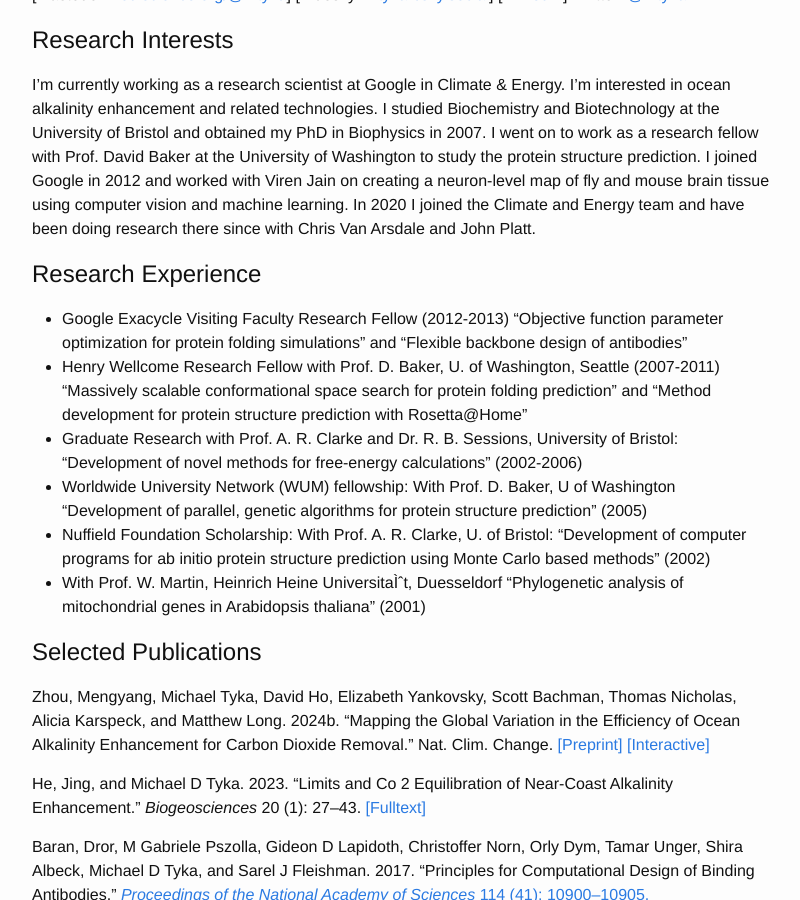
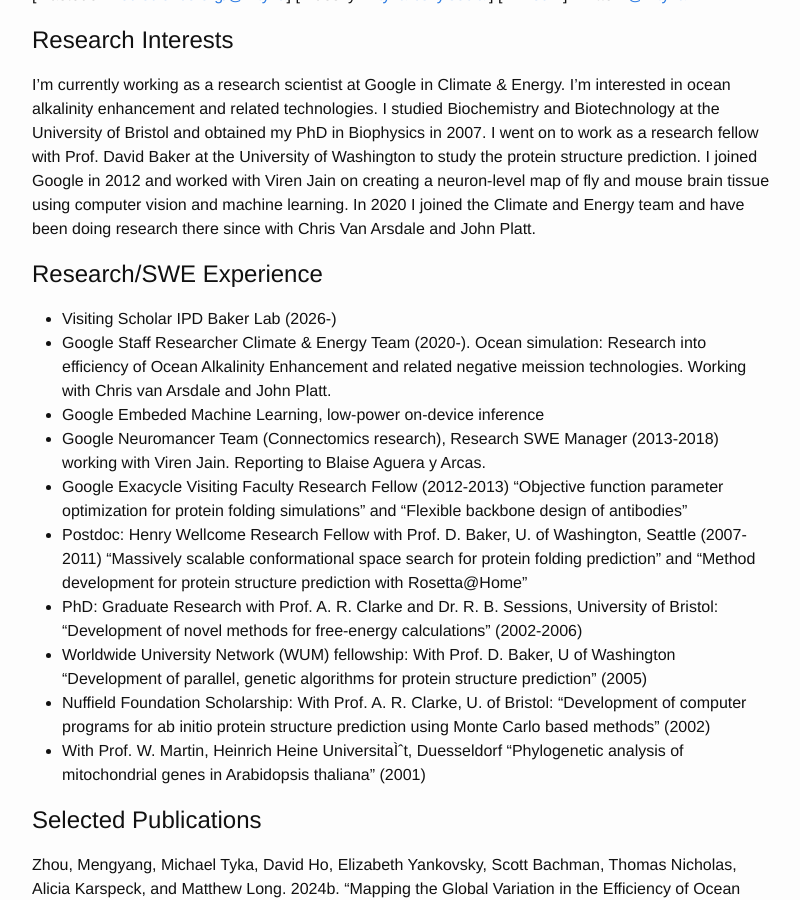
Before and after one commit to mtyka/mtyka.github.io, a Jekyll site: the page built from index.md, in a window 1280 px wide and 900 px high, scrolled down 420 px. Shown: the whole window, without its empty margins (238-1038 px from the left). Built offline with Jekyll 4.4.1, drawn with Linux system fonts in a browser that asks for light colours.

Commit message:
SOme manual updates to CV

```diff
--- a/index.md
+++ b/index.md
@@ -19,11 +19,15 @@
 I joined Google in 2012 and worked with Viren Jain on creating a neuron-level map of fly and mouse brain tissue using computer vision and machine learning.
 In 2020 I joined the Climate and Energy team and have been doing research there since with Chris Van Arsdale and John Platt.
 
-## Research Experience
+## Research/SWE Experience
 
+* Visiting Scholar IPD Baker Lab (2026-)
+* Google Staff Researcher Climate & Energy Team (2020-).  Ocean simulation: Research into efficiency of Ocean Alkalinity Enhancement and related negative meission technologies. Working with Chris van Arsdale and John Platt.
+* Google Embeded Machine Learning, low-power on-device inference
+* Google Neuromancer Team (Connectomics research), Research SWE Manager (2013-2018) working with Viren Jain. Reporting to Blaise Aguera y Arcas.
 * Google Exacycle Visiting Faculty Research Fellow (2012-2013) "Objective function parameter optimization for protein folding simulations" and "Flexible backbone design of antibodies"
-* Henry Wellcome Research Fellow with Prof. D. Baker, U. of Washington, Seattle (2007-2011) "Massively scalable conformational space search for protein folding prediction" and  "Method development for protein structure prediction with Rosetta@Home"
-* Graduate Research with Prof. A. R. Clarke and Dr. R. B. Sessions, University of Bristol: "Development of novel methods for free-energy calculations" (2002-2006)
+* Postdoc: Henry Wellcome Research Fellow with Prof. D. Baker, U. of Washington, Seattle (2007-2011) "Massively scalable conformational space search for protein folding prediction" and  "Method development for protein structure prediction with Rosetta@Home"
+* PhD: Graduate Research with Prof. A. R. Clarke and Dr. R. B. Sessions, University of Bristol: "Development of novel methods for free-energy calculations" (2002-2006)
 * Worldwide University Network (WUM) fellowship: With Prof. D. Baker, U of Washington "Development of parallel, genetic algorithms for protein structure prediction" (2005)
 * Nuffield Foundation Scholarship: With Prof. A. R. Clarke, U. of Bristol: "Development of computer programs for ab initio protein structure prediction using Monte Carlo based methods" (2002)
 * With Prof. W. Martin, Heinrich Heine UniversitaÌˆt, Duesseldorf "Phylogenetic analysis of mitochondrial genes in Arabidopsis thaliana" (2001)
```
